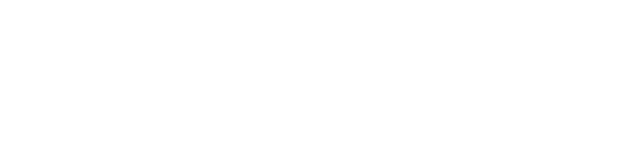
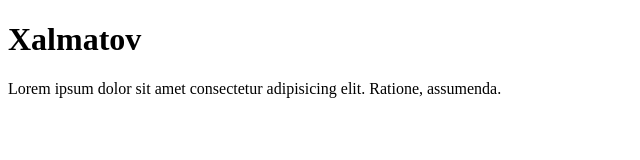
Before and after one commit to gitoziuchun/githupulash, a plain HTML site: page index.html in a window 1280 px wide. Shown: the whole page, without its empty margins (0-640 px from the left). Drawn offline with Linux system fonts and the light colour scheme.

Commit message:
add now p tag

```diff
--- a/index.html
+++ b/index.html
@@ -7,6 +7,7 @@
     <link rel="stylesheet" href="style.css">
 </head>
 <body>
-
+    <h1>Xalmatov</h1>
+    <p>Lorem ipsum dolor sit amet consectetur adipisicing elit. Ratione, assumenda.</p>
 </body>
 </html>
```
